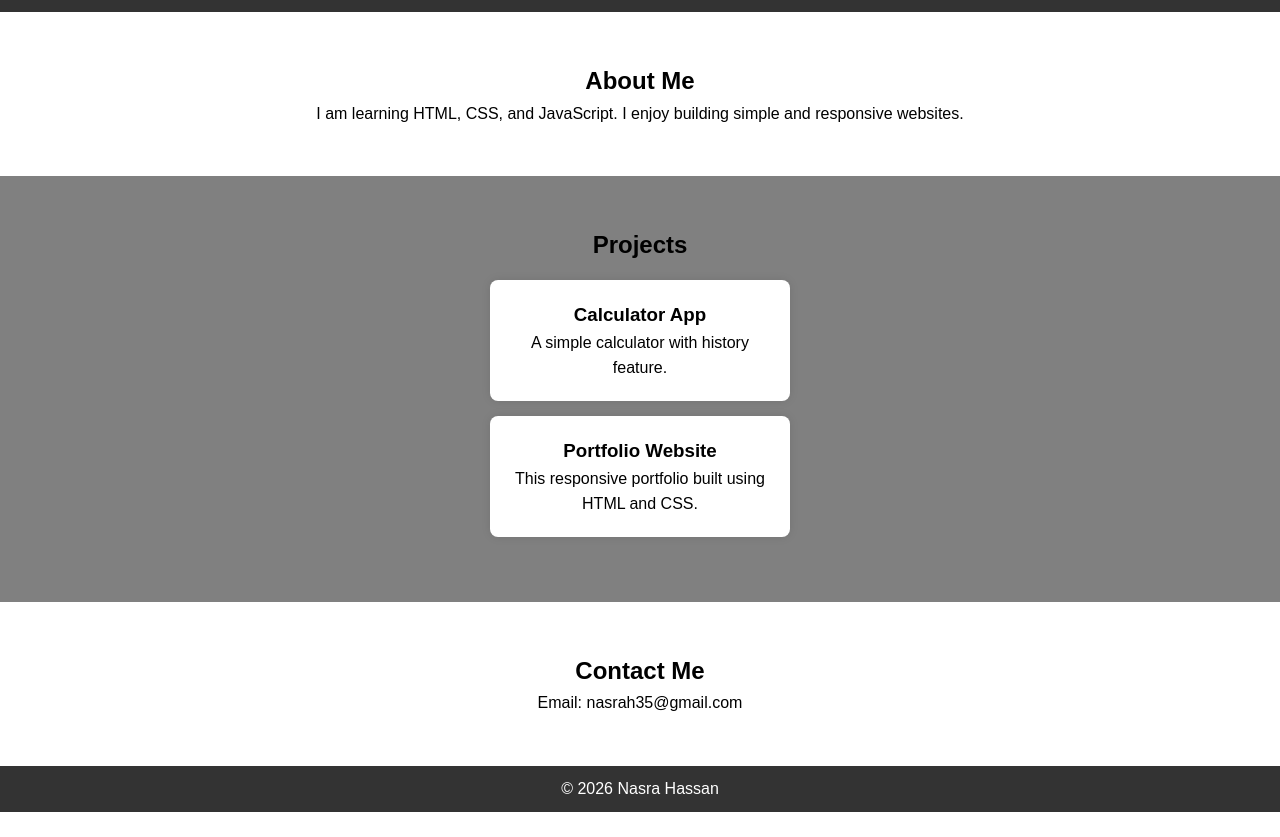
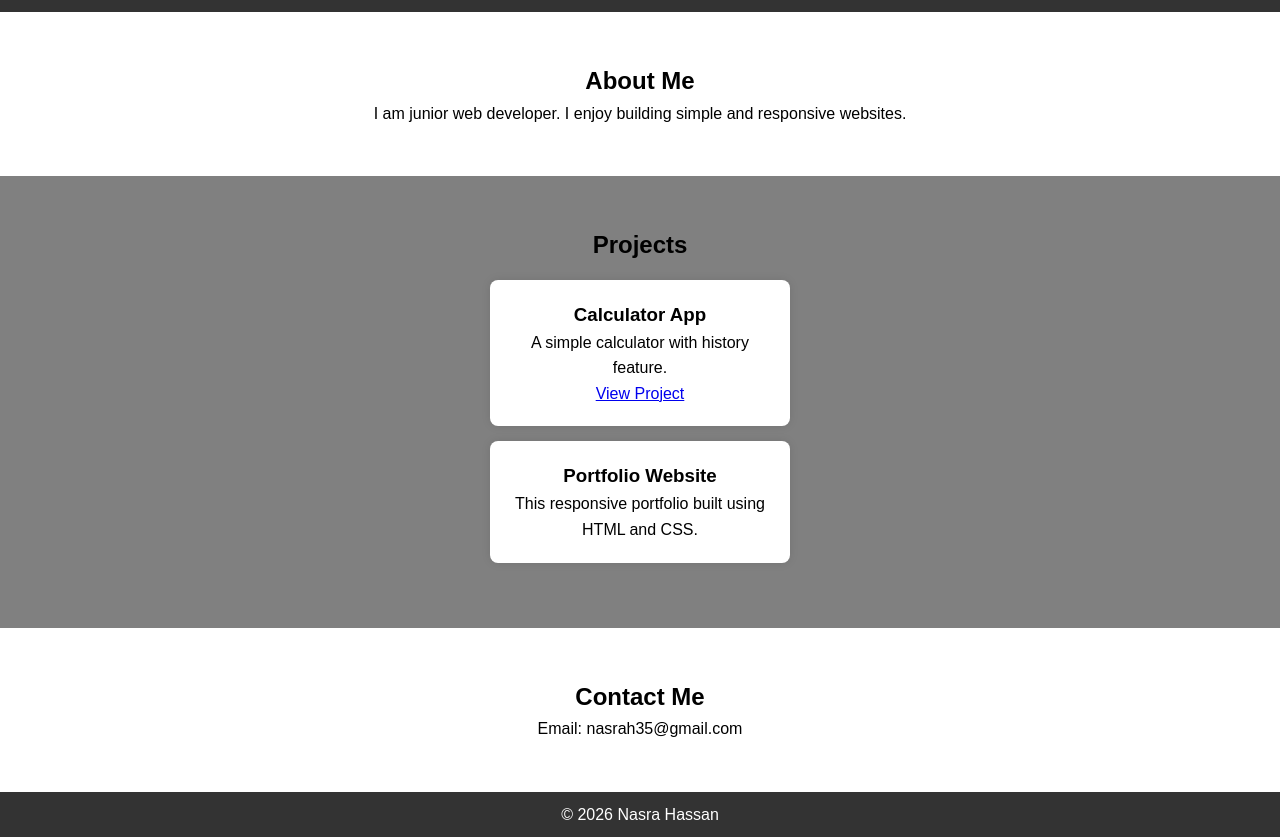
Before and after one commit to Nasra-Hassan/portfolio-project, a plain HTML site: page index.html in a window 1280 px wide. Shown: the part 56-893 px from the top of the page. Before the commit the page ends 868 px from the top, so only its background shows below. Drawn offline with Linux system fonts and the light colour scheme.

Commit message:
added my project link,removed hero section

```diff
--- a/index.html
+++ b/index.html
@@ -20,18 +20,12 @@
     </nav>
   </header>
 
-  <!-- Hero Section
-  <section class="hero">
-    <h2>Hello, I'm <span>Nasra Hassan</span></h2>
-    <p>Junior Front-end Developer</p>
-    <a href="#projects" class="btn">View My Work</a>
-  </section> -->
 
   <!-- About -->
   <section id="about" class="about">
     <h2>About Me</h2>
     <p>
-      I am learning HTML, CSS, and JavaScript. I enjoy building simple and responsive websites.
+      I am junior web developer. I enjoy building simple and responsive websites.
     </p>
   </section>
 
@@ -42,6 +36,7 @@
     <div class="project-card">
       <h3>Calculator App</h3>
       <p>A simple calculator with history feature.</p>
+      <a href="https://github.com/Nasra-Hassan/Calculator.git">View Project</a>
     </div>
 
     <div class="project-card">
```
Also changed, not shown: styles.css (+0 -14 lines).
